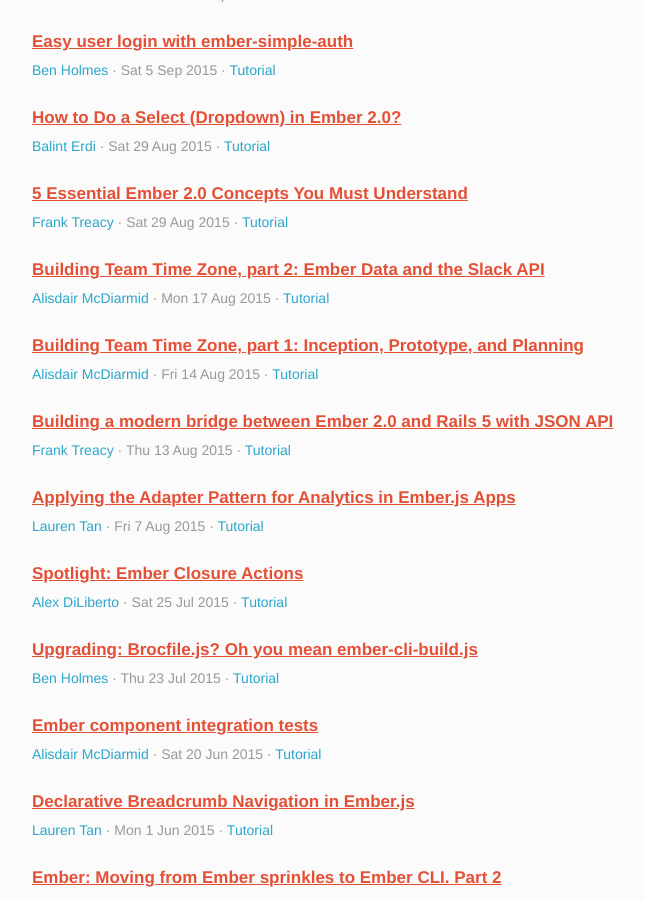
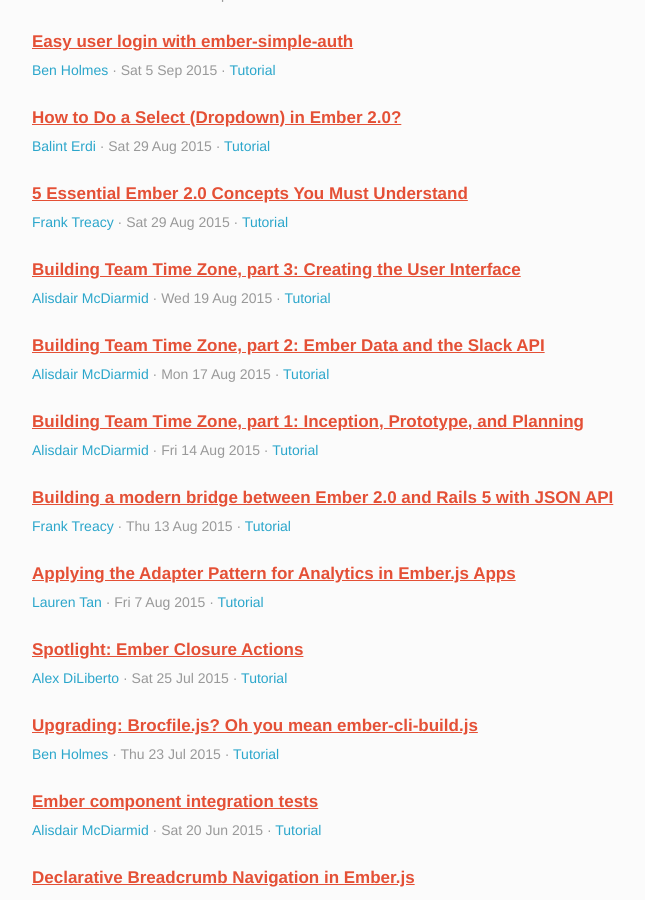
Before and after one commit to emberwatch/emberwatch, a Jekyll site: the page built from tutorials.html, in a window 1280 px wide and 900 px high, scrolled down 692 px. Shown: the whole window, without its empty margins (148-793 px from the left). Built offline with Jekyll 4.4.1, drawn with Linux system fonts in a browser that asks for light colours; Markdown is read by kramdown in place of the engine named in the settings; comment, search, counter and statistics services are not loaded.

Commit message:
[New Article] Building Team Time Zone 3

```diff
--- a/_data/tutorials.yml
+++ b/_data/tutorials.yml
@@ -79,6 +79,14 @@
   date_updated: '2015-08-29'
   urls:
   - http://emberigniter.com/5-essential-ember-2.0-concepts/
+- title: 'Building Team Time Zone, part 3: Creating the User Interface'
+  author_ids:
+  - 257
+  date: '2015-08-19'
+  date_created: '2015-08-19'
+  date_updated: '2015-08-19'
+  urls:
+  - http://alisdair.mcdiarmid.org/building-team-time-zone-creating-the-user-interface/
 - title: 'Building Team Time Zone, part 2: Ember Data and the Slack API'
   author_ids:
   - 257
```
